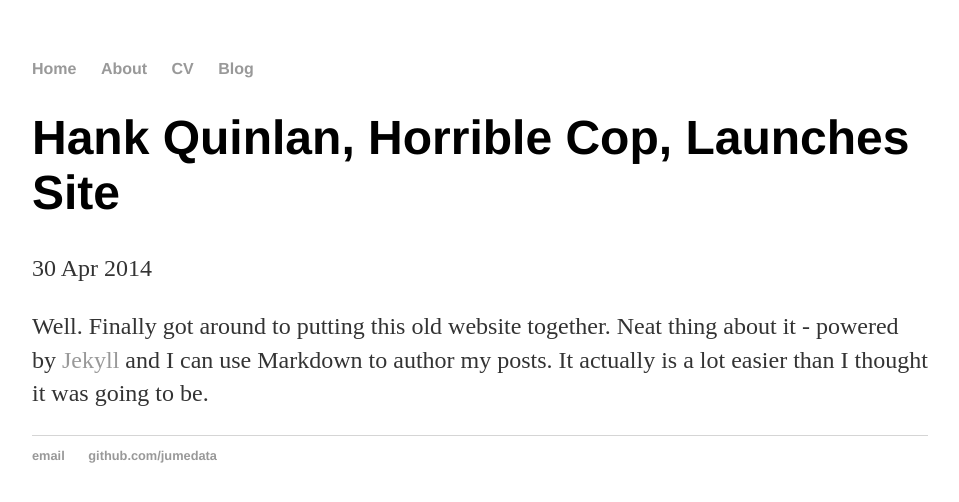
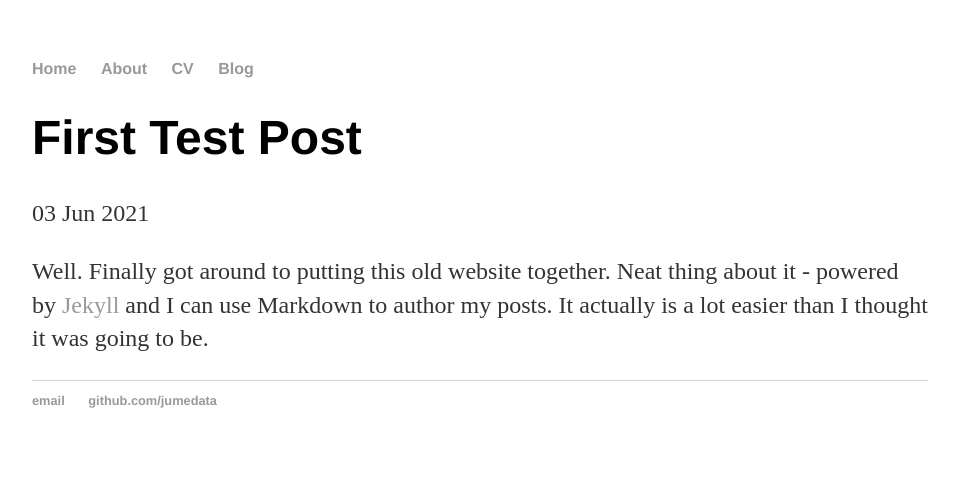
Before and after one commit to jumedata/jume-blog, a Jekyll site: the page built from _posts/2021-06-03-Firts-Try.md, in a window 1280 px wide. Shown: the top 502 px of the page, without its empty margins (160-1119 px from the left). Built offline with Jekyll 4.4.1, drawn with Linux system fonts in a browser that asks for light colours.

Commit message:
Update 2021-06-03-Firts-Try.md

```diff
--- a/_posts/2021-06-03-Firts-Try.md
+++ b/_posts/2021-06-03-Firts-Try.md
@@ -1,7 +1,7 @@
 ---
 layout: post
-title: "Hank Quinlan, Horrible Cop, Launches Site"
-date: 2014-04-30
+title: "First Test Post"
+date: 2021-06-03
 ---
 
 Well. Finally got around to putting this old website together. Neat thing about it -
```
